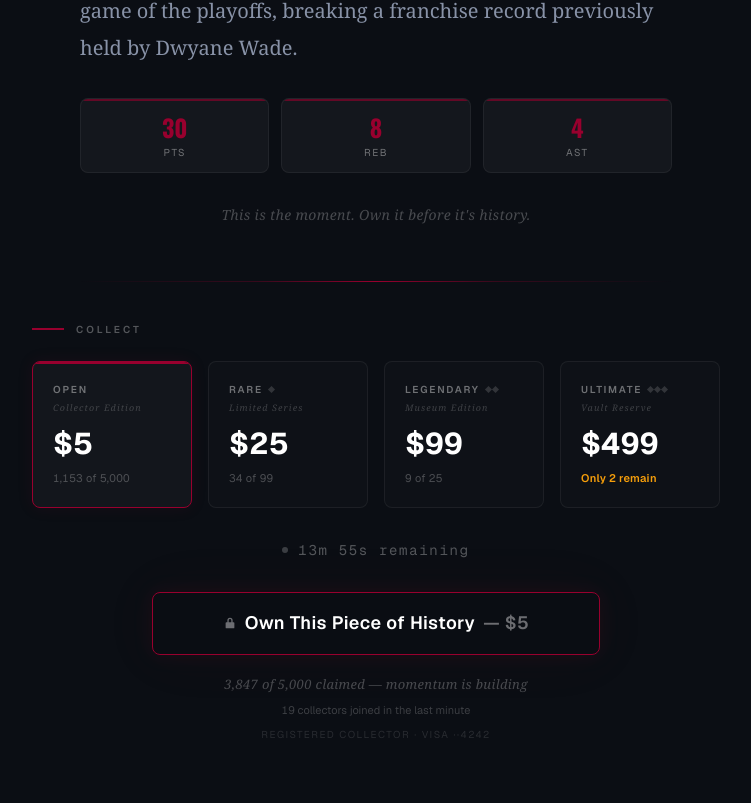
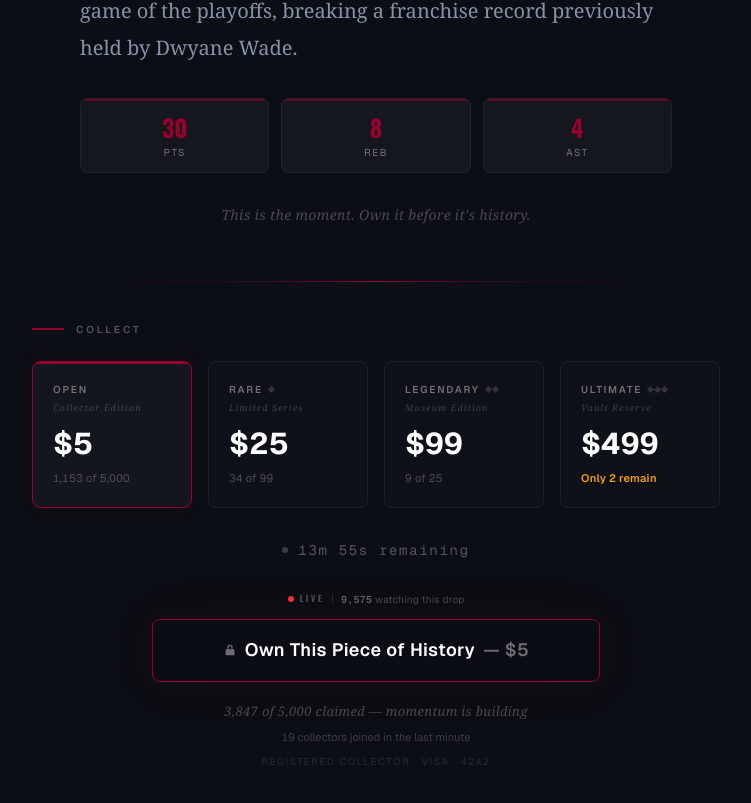
Before and after one commit to roham/tst-prototypes, a Next.js app: page /broadcast/bam in a window 1280 px wide. Shown: the part 888-1691 px from the top of the page, without its empty margins (264-1015 px from the left). Built offline with nearby package versions, Linux system fonts and the light colour scheme.

Commit message:
v0.118: broadcast — live viewer count above CTA (broadcast stream audience meter)

```diff
--- a/app/broadcast/[momentId]/page.tsx
+++ b/app/broadcast/[momentId]/page.tsx
@@ -1395,8 +1395,33 @@ export default function BroadcastPage() {
             </span>
           </div>
 
+          {/* Live viewer count — broadcast stream audience meter */}
+          {!countdown.isEnded && !isPurchasing && (
+            <div className="mt-8 mb-3 flex items-center justify-center gap-2">
+              <div className="flex items-center gap-1.5">
+                <span className="relative flex h-[6px] w-[6px]">
+                  <span className="absolute inline-flex h-full w-full animate-ping rounded-full bg-red-500 opacity-60" />
+                  <span className="relative inline-flex h-[6px] w-[6px] rounded-full bg-red-500" />
+                </span>
+                <span
+                  className="text-[9px] font-bold uppercase tracking-[0.25em] text-white/25"
+                  style={{ fontFamily: 'var(--font-oswald), sans-serif' }}
+                >
+                  Live
+                </span>
+              </div>
+              <div className="h-[10px] w-[1px] bg-white/10" />
+              <span className="text-[10px] tabular-nums text-white/25 tracking-wide">
+                <span className="font-mono font-semibold text-white/35">
+                  {(1247 + Math.floor(moment.editionsClaimed * 2.1) + Math.floor(countdown.totalSeconds * 0.3)).toLocaleString()}
+                </span>
+                {' '}watching this drop
+              </span>
+            </div>
+          )}
+
           {/* CTA button */}
-          <div className="mt-8 flex flex-col items-center">
+          <div className={`${!countdown.isEnded && !isPurchasing ? '' : 'mt-8'} flex flex-col items-center`}>
             <button
               ref={ctaRef}
               onClick={proto.purchase}
```
